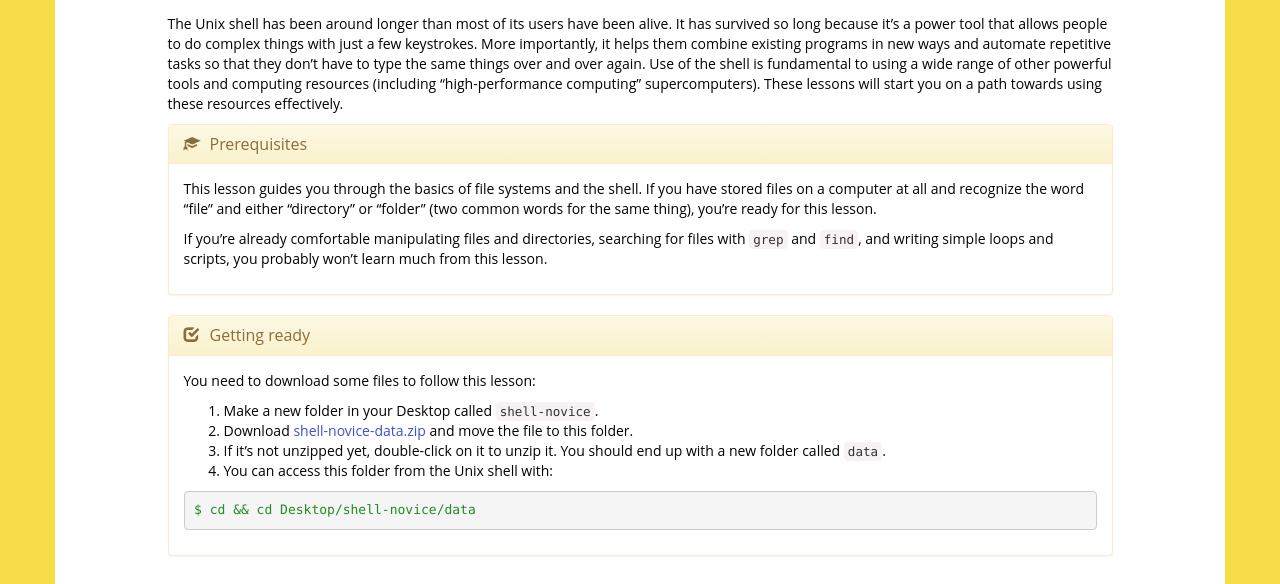
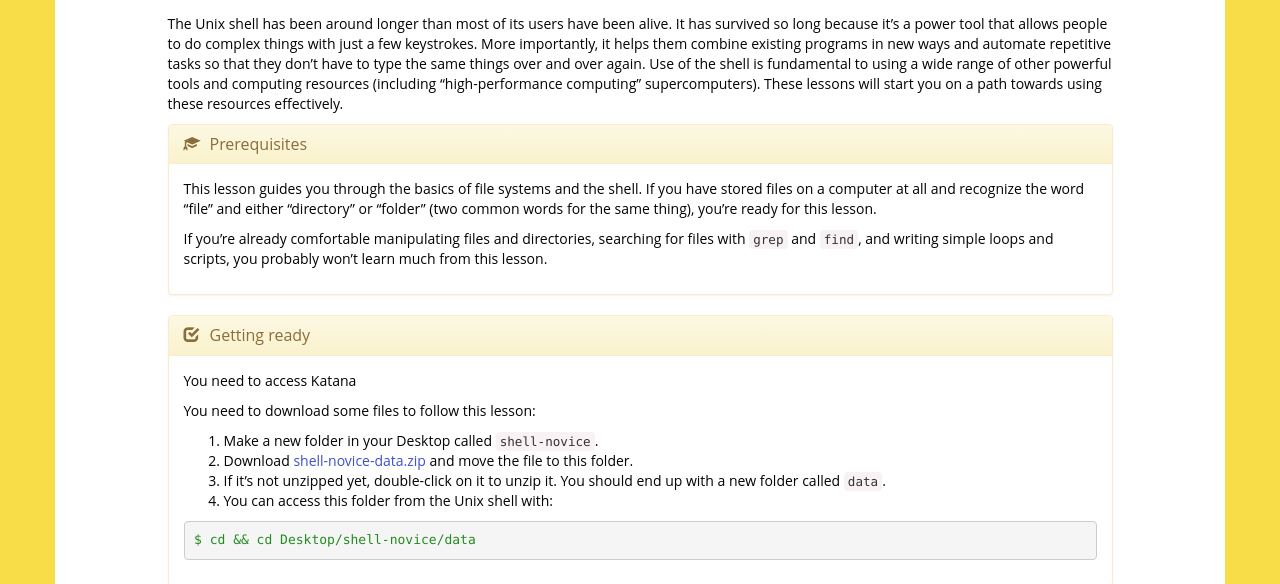
Before and after one commit to liz-fernandez/Honours_Bioinfo_2024, a plain HTML site: page index.html in a window 1280 px wide. Shown: the part 216-800 px from the top of the page. Drawn offline with nearby package versions, Linux system fonts and the light colour scheme; some packages are replaced by stand-ins of ours.

Commit message:
added Katana comment

```diff
--- a/index.html
+++ b/index.html
@@ -42,6 +42,7 @@
 <h2 id="getting-ready"><span class="glyphicon glyphicon-check"></span>Getting ready</h2>
 </div>
 <div class="panel-body">
+<p>You need to access Katana</p>
 <p>You need to download some files to follow this lesson:</p>
 <ol style="list-style-type: decimal">
 <li>Make a new folder in your Desktop called <code>shell-novice</code>.</li>
```
Also changed, not shown: 1 other file.
